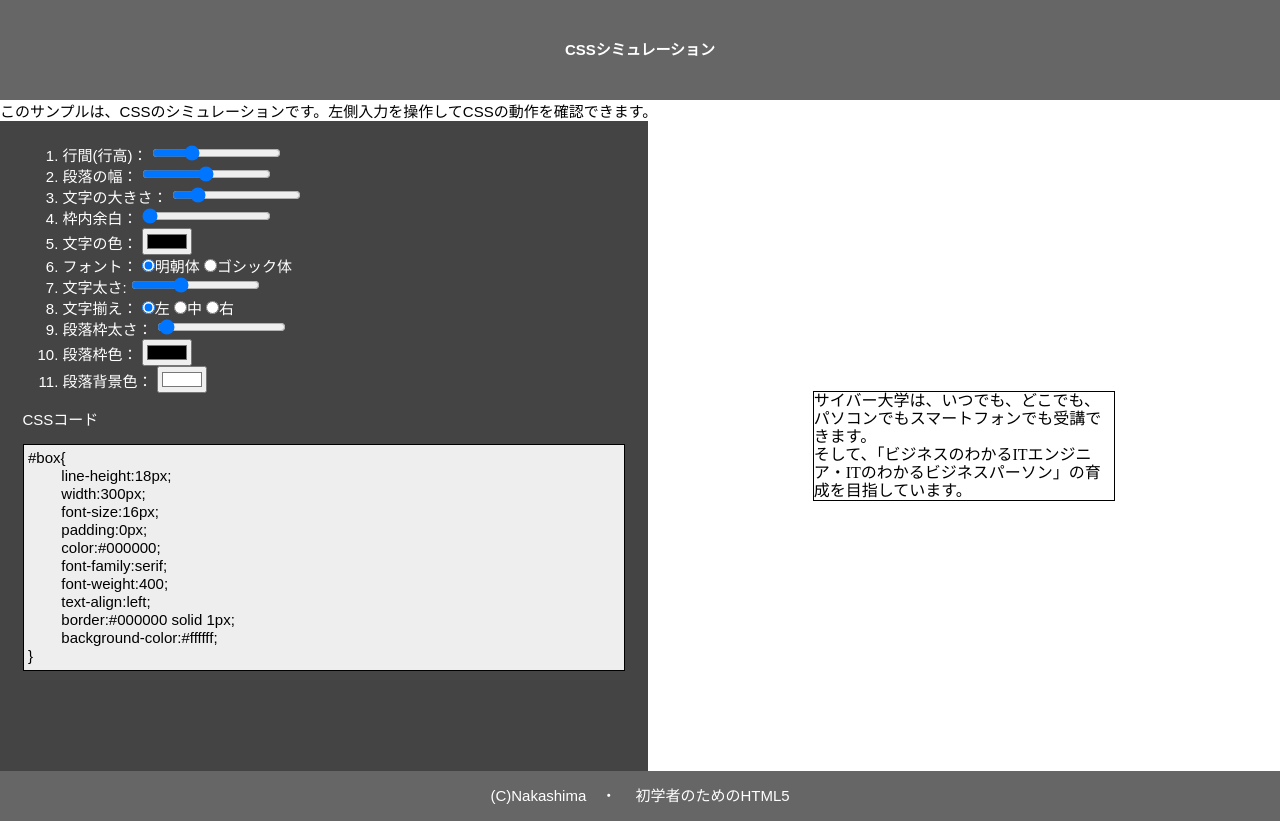
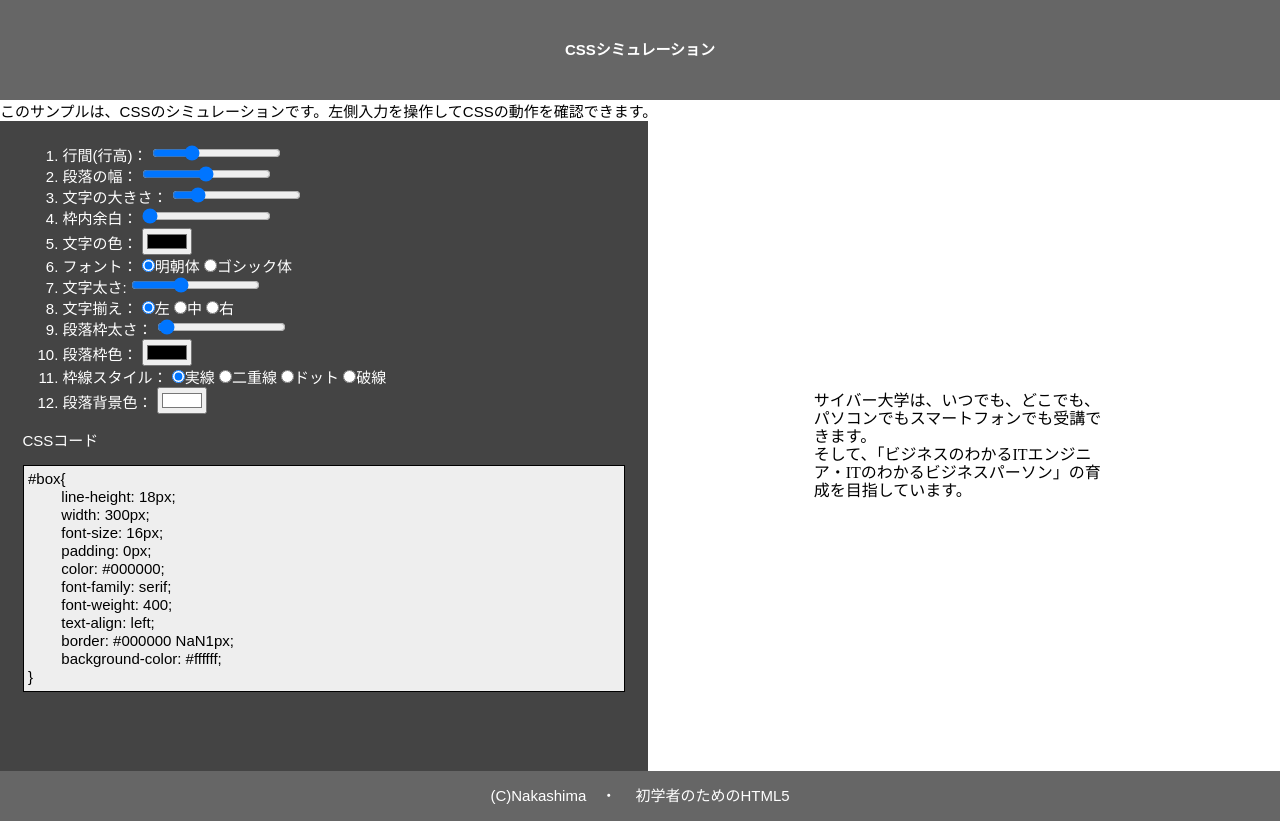
Before and after one commit to nakashimmer/teacherColumn2021, a plain HTML site: page cssSim/index.html in a window 1280 px wide. Drawn offline with Linux system fonts and the light colour scheme.

Commit message:
Update index.html

```diff
--- a/cssSim/index.html
+++ b/cssSim/index.html
@@ -105,6 +105,12 @@
 						<input type="color">
 					</li>
 
+					<li><span class="th">枠線スタイル：</span>
+						<label><input type="radio" name="borderStyle" value="solid" checked>実線</label>
+						<label><input type="radio" name="borderStyle" value="double">二重線</label>
+						<label><input type="radio" name="borderStyle" value="dotted">ドット</label>
+						<label><input type="radio" name="borderStyle" value="dashed">破線</label>
+					</li>
 
 					<li><span class="th">段落背景色：</span>
 						<input type="color" value="#ffffff">
@@ -139,23 +145,31 @@
 			}
 			Change();
 			function Change(){
-
+	///////////////////////////////////////////////////
 				let str = `
-	line-height:`+ input[0].value +`px;
-	width:`+ input[1].value +`px;
-	font-size:`+ input[2].value +`px;
-	padding:`+input[3].value +`px;
-	color:`+ input[4].value +`;
-	font-family:`
-					+ (input[5].checked ? input[5].value : "")
-					+ (input[6].checked ? input[6].value : "") + `;
-	font-weight:`+ input[7].value +`;
-	text-align:`
+	line-height: `+ input[0].value +`px;
+	width: `+ input[1].value +`px;
+	font-size: `+ input[2].value +`px;
+	padding: `+input[3].value +`px;
+	color: `+ input[4].value +`;
+	font-family: `
+		+ (input[5].checked ? input[5].value : "")
+		+ (input[6].checked ? input[6].value : "") + `;
+	font-weight: `+ input[7].value +`;
+	text-align: `
 		+ (input[8].checked ? input[8].value : "")
 		+ (input[9].checked ? input[9].value : "")
 		+ (input[10].checked ? input[10].value : "") + `;
-	border:`+ input[12].value +` solid `+ input[11].value +`px;
-	background-color:`+ input[13].value +`;`;
+	border: `
+		+ input[12].value +" "+
+		+ (input[13].checked ? input[13].value : "")
+		+ (input[14].checked ? input[14].value : "")
+		+ (input[15].checked ? input[15].value : "")
+		+ (input[16].checked ? input[16].value : "")
+		+ input[11].value +`px;
+	background-color: `
+		+ input[17].value +`;`;
+	///////////////////////////////////////////////////
 				dsv.innerHTML=str;
 				box1.style=str;
 			}
```
